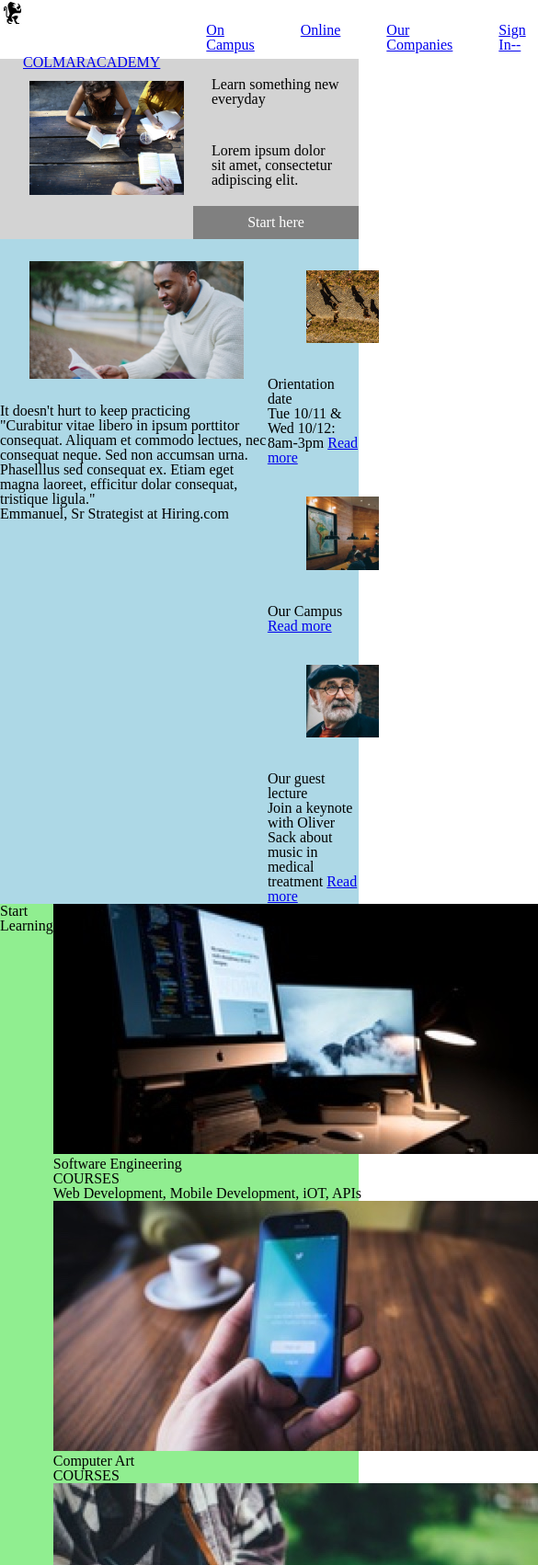
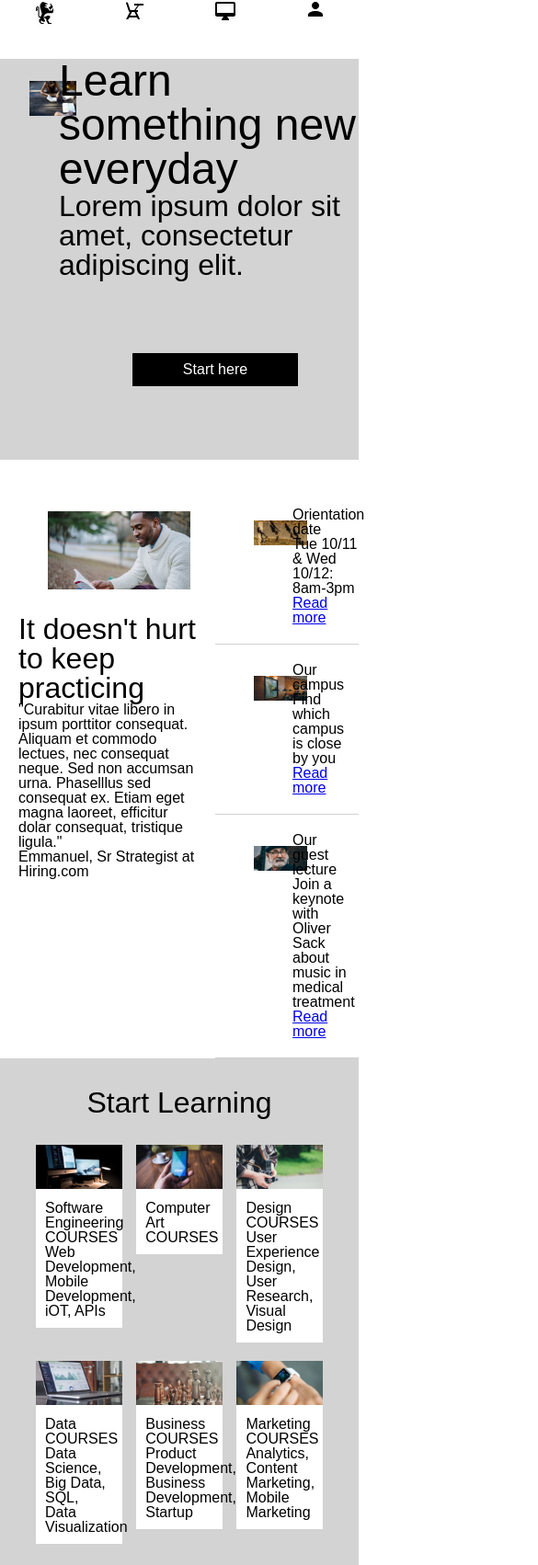
Before and after one commit to vagnerco/colmar_academy, a plain HTML site: page index.html in a window 390 px wide. Shown: the top 1702 px of the page at 92% size, 585 px wide, since content can reach past the window. Drawn offline with Linux system fonts and the light colour scheme.

Commit message:
desktop rough

```diff
--- a/index.html
+++ b/index.html
@@ -10,12 +10,20 @@
 <!--Header-->
     <header>
       <nav>
-        <ul class="flex">
-          <li><img src="resources/images/ic-logo.svg" alt="Colmar Academy Logo"><a href="index.html" class="colmar">COLMAR<span>ACADEMY</span></a></li>
+        <!--Desktop Nav-->
+        <ul id="nav" class="flex">
+          <li><img src="resources/images/ic-logo.svg" alt="Colmar Academy Logo"><a href="index.html" id="colmar">COLMAR<span id="academy">ACADEMY</span></a></li>
           <li><a href="#">On Campus</a></li>
           <li><a href="#">Online</a></li>
           <li><a href="#">Our Companies</a></li>
           <li><a href="#">Sign In--</a></li>
+        </ul>
+        <!--Mobile Nav-->
+        <ul id="mobile" class="flex">
+          <li><img src="resources/images/ic-logo.svg" alt=""></li>
+          <li><img src="resources/images/ic-on-campus.svg" alt=""></li>
+          <li><img src="resources/images/ic-online.svg" alt=""></li>
+          <li><img src="resources/images/ic-login.svg" alt=""></li>
         </ul>
       </nav>
     </header>
@@ -26,102 +34,142 @@
         <img src="resources/images/banner.jpg" alt="Group of People Reading Books">
       </div>
       <div id="text" class="flex">
-        <span>Learn something new everyday</span>
-        <span>Lorem ipsum dolor sit amet, consectetur adipiscing elit.</span>
+        <h1>Learn something new everyday</h1>
+        <h2>Lorem ipsum dolor sit amet, consectetur adipiscing elit.</h2>
         <span id="graybutton">Start here</span>
       </div>
     </div>
 
 <!--Content-->
     <div class="content flex">
-      <div>
+      <!--Main content-->
+      <div class="main">
         <img src="resources/images/information-main.jpg" alt="Man Reading">
-        <h3>It doesn't hurt to keep practicing</h3>
+        <h2>It doesn't hurt to keep practicing</h2>
         <p>"Curabitur vitae libero in ipsum porttitor consequat. Aliquam et commodo lectues, nec consequat neque. Sed non accumsan urna. Phaselllus sed consequat ex. Etiam eget magna laoreet, efficitur dolar consequat, tristique ligula."</p>
         <span>Emmanuel, Sr Strategist at Hiring.com</span>
       </div>
-      <div class="sidebar flex">
-        <div class="news flex">
-          <img src="resources/images/information-orientation.jpg" alt="Forest Photo">
-          <h4>Orientation date</h4>
-          <span>Tue 10/11 & Wed 10/12: 8am-3pm</span>
-          <a href="#">Read more</a>
-        </div>
-        <div class="news flex">
-          <img src="resources/images/information-campus.jpg" alt="Campus Photo">
-          <h4>Our Campus</h4>
-          <a href="#">Read more</a>
-        </div>
-        <div class="news flex">
-          <img src="resources/images/information-guest-lecture.jpg" alt="Photograph of Professor">
-          <h4>Our guest lecture</h4>
-          <span>Join a keynote with Oliver Sack about music in medical treatment</span>
-          <a href="#">Read more</a>
+      <!--Side content-->
+      <!-- Side images -->
+          <div class="side">
+            <div class="info">
+              <span class="mobile"><img src="./resources/images/information-orientation-mobile.jpg" alt="People walking along a path, seen from above"></span>
+              <div class="text">
+                <h3>Orientation date</h3>
+                <p>Tue 10/11 & Wed 10/12: 8am-3pm</p>
+                <p><a class="mini-btn" href="#">Read more</a>
+                </p>
               </div>
             </div>
+            <div class="info">
+              <span class="mobile"><img src="./resources/images/information-campus-mobile.jpg" alt="Students studying in a classroom"></span>
+              <div class="text">
+                <h3>Our campus</h3>
+                <p>Find which campus is close by you</p>
+                <p><a class="mini-btn" href="#">Read more</a>
+                </p>
+              </div>
+            </div>
+            <div class="info">
+              <span class="mobile"><img src="./resources/images/information-guest-lecture-mobile.jpg" alt="Portrait photo of professor Oliver Sack"></span>
+              <div class="text">
+                <h3>Our guest lecture</h3>
+                <p>Join a keynote with Oliver Sack about music in medical treatment</p>
+                <p><a class="mini-btn" href="#">Read more</a>
+                </p>
+              </div>
+            </div>
+          </div>
+      <!-- End side images -->
         </div>
 <!--Start Learning Section-->
       <div class="startlearning flex">
         <h2>Start Learning</h2>
         <div class="classes">
-          <div>
+          <div class="course">
             <img src="resources/images/course-software.jpg" alt="Computers">
+            <div class="text">
               <h3>Software Engineering</h3>
               <p>COURSES</p>
               <p>Web Development, Mobile Development, iOT, APIs</p>
             </div>
-          <div>
+          </div>
+
+          <div class="course">
             <img src="resources/images/course-computer-art.jpg" alt="">
+            <div class="text">
               <h3>Computer Art</h3>
               <p>COURSES</p>
               <Imaging & Design, Web Design, Motion Graphics & Visual Effects, Computer Animation</p>
             </div>
-          <div>
+          </div>
+
+          <div class="course">
             <img src="resources/images/course-design.jpg" alt="">
+            <div class="text">
               <h3>Design</h3>
               <p>COURSES</p>
               <p>User Experience Design, User Research, Visual Design</p>
               </div>
-          <div>
+          </div>
+
+          <div class="course">
             <img src="resources/images/course-data.jpg" alt="">
+            <div class="text">
               <h3>Data</h3>
               <p>COURSES</p>
               <p>Data Science, Big Data, SQL, Data Visualization</p>
             </div>
-          <div>
+          </div>
+
+          <div class="course">
             <img src="resources/images/course-business.jpg" alt="">
+            <div class="text">
               <h3>Business</h3>
               <p>COURSES</p>
               <p>Product Development, Business Development, Startup</p>
             </div>
-          <div>
+          </div>
+
+          <div class="course">
             <img src="resources/images/course-marketing.jpg" alt="">
+            <div class="text">
               <h3>Marketing</h3>
               <p>COURSES</p>
               <p>Analytics, Content Marketing, Mobile Marketing</p>
             </div>
           </div>
+
         </div>
       </div>
+    </div>
+
 <!--Thesis Exhibit Section-->
-    <div class="exhibit">
+    <div class="main1">
+
         <h2>Thesis Exhibit</h2>
-      <div>
+        <div class="block">
+        <div class="one">
           <video src="resources/videos/thesis.mp4" controls="true"></video>
           <h3>Reimagine Urban</h3>
           <p>"Curabitur vitae libero in ipsum porttitor consequat. Aliquam et commodo lectus, nec consequat neque. Sed non accumsan urna. Phasellus sed consequat ex. Etiam eget magna laoreet, efficitur dolor consequat, tristique ligula."</p>
         </div>
         <!--sidebar-->
+        <div id="side">
+          <div class="info">
+            <img src="resources/images/thesis-fisma.jpg" alt="">
             <div>
-        <div>
-          <img src="resources/images/thesis-fisma.jpg" alt="">
               <h3>Fisma: Design and Prototype</h3>
               <p>Designer showcase of new prototype product</p>
             </div>
-        <div>
+          </div>
+          <div class="info">
             <img src="resources/images/thesis-now-and-then.jpg" alt="">
+            <div class="text">
               <h3>Now and Then</h3>
               <p>Research study about New York</p>
+            </div>
+          </div>
         </div>
       </div>
     </div>
--- a/resources/css/style.css
+++ b/resources/css/style.css
@@ -1,33 +1,54 @@
 /*Global Variables*/
+
+html {
+  font-size: 16px;
+  font-family: 'Nunito Sans', sans-serif;
+}
+
 .flex {
   display: flex
 }
 
+h1{
+  font-size: 3rem;
+}
+
+h2{
+  font-size: 2rem;
+}
 /*Navigation and Header*/
 header{
   height: 64px;
 }
-nav li:first-child {
+
+nav #nav li:first-child {
   margin-right: auto;
-
-}
-nav img{
-  height: 32px;
+  margin-left: 24px;
 }
 
 nav a {
   display: inline-block;
   margin: 10px;
 	padding: 15px;
+  text-decoration: none;
+  color: black;
 }
-nav .logo {
-  background: #4584b1;
+#colmar{
+  color: darkgray;
+  text-decoration: none;
 }
-
+#academy{
+  color: lightgray;
+  text-decoration: none;
+}
+#mobile{
+  display: none;
+}
 /*Banner*/
 .banner{
   background-color: lightgray;
 }
+
 .banner img{
   width: 80%;
   margin: 24px 32px;
@@ -42,42 +63,141 @@ nav .logo {
 }
 #graybutton{
   padding: 10px;
-  background-color: gray;
+  background-color: black;
   width: 10em;
   text-align: center;
   color: white;
+  margin: 5rem;
 }
 
+
 /*Content*/
-.sidebar{
-  flex-direction: column;
-}
-.news{
-  display: inline-block;
-}
-.news img{
-  padding: 10px;
-  justify-content: flex-start;
-}
+
 .content{
-  background-color: lightblue;
+  background-color: white;
 }
 .content img{
   width: 80%;
   margin: 24px 32px;
 }
+.main{
+  width: 55%;
+  padding: 32px 20px 20px 20px;
+}
+
+  /*Sidebar*/
+  .side {
+    width: 40%;
+    display: flex;
+    flex-direction: column;
+    padding-top: 32px;
+  }
+
+  .info {
+    display: flex;
+    border-bottom: 1px solid #D1D1D1;
+    padding: 10px;
+  }
+
+  .info .text {
+    width: 85%;
+  }
+
+  .info:hover {
+    background-color: #D1D1D1;
+    transition-duration: 500ms;
+  }
+
+  .info img {
+    width: 90%;
+    height: auto;
+  }
+
+  .info span {
+    text-align: center;
+  }
+
 
 /*Start Learning Section*/
 .startlearning{
-  background-color: lightgreen;
+  display: flex;
+justify-content: center;
+flex-direction: column;
+align-items: center;
+width: 100%;
+padding: 32px 0;
+background-color: lightgray;
 }
-
+.startlearning h2{
+  padding-bottom: 30px;
+}
+.classes{
+  display: flex;
+    justify-content: space-between;
+    align-items: flex-start;
+    width: 80%;
+    flex-wrap: wrap;
+}
+.course{
+  width: 30%;
+    background-color: white;
+    margin-bottom: 20px;
+}
+.course img{
+  width: 100%;
+}
+.text{
+  padding: 10px;
+    width: auto;
+}
 /*Thesis Exhibit*/
-.exhibit{
-  background-color: lightyellow;
+.main1{
+  display: flex;
+justify-content: center;
+flex-direction: column;
+align-items: center;
+width: 100%;
+padding: 32px 0;
 }
-
+.block{
+  display: flex;
+width: 100%;
+margin: auto;
+}
+.one{
+  width: 55%;
+    padding: 32px 20px 20px 20px;
+}
+.one video{
+  width: 100%;
+}
+.side{
+  width: 40%;
+display: flex;
+flex-direction: column;
+padding-top: 32px;
+}
 /*Footer*/
 footer{
-  background-color: gray;
+  border-top: 1px solid #D1D1D1;
+    display: flex;
+    justify-content: space-between;
+    align-items: center;
+    padding: 20px 24px 40px 24px;
 }
+footer li{
+  display: inline-block;
+      text-align: right;
+      padding-right: 25px;
+      font-size: 16px;
+}
+/*Mobile*/
+@media screen and (max-width: 700px){
+  #nav {
+    display: none;
+  }
+  #mobile {
+    display: flex;
+    justify-content: space-around;
+  }
+}
```
Also changed, not shown: 2 other files. Lines whose indentation alone changed are shown as unchanged.
